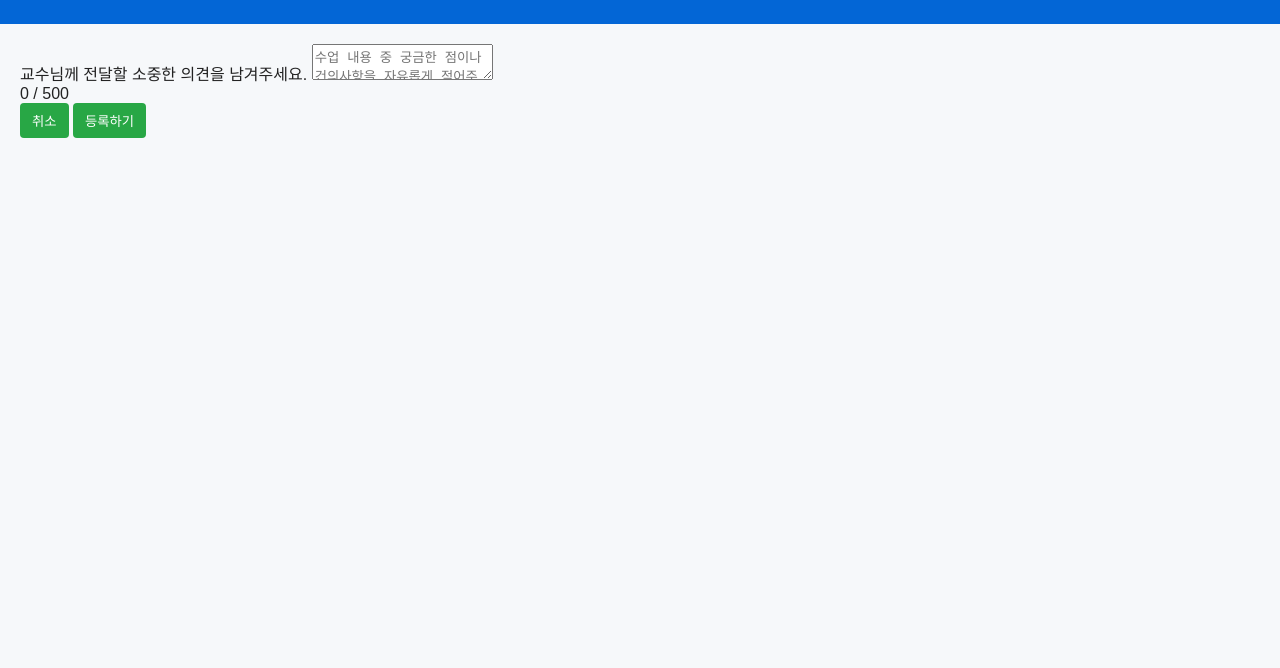
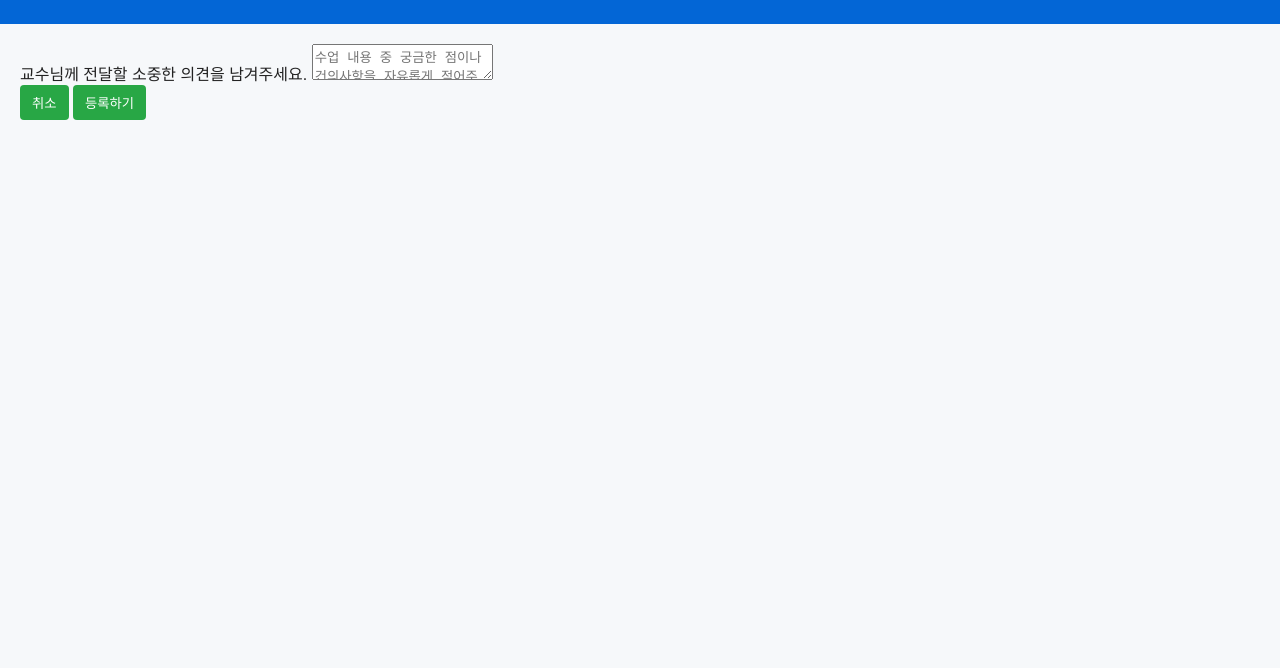
Before and after one commit to 20253313-NSH/2026-1-WebProg-NA-Team1-04_Hackathon, a website: page public/write.html in a window 1280 px wide. Shown: the part 132-800 px from the top of the page. Drawn offline with Linux system fonts and the light colour scheme.

Commit message:
Update write.html

```diff
--- a/public/write.html
+++ b/public/write.html
@@ -24,7 +24,6 @@
                         maxlength="500"
                         required
                     ></textarea>
-                    <div class="char-count"><span id="currentChars">0</span> / 500</div>
                 </div>
 
                 <div class="form-actions">
```
